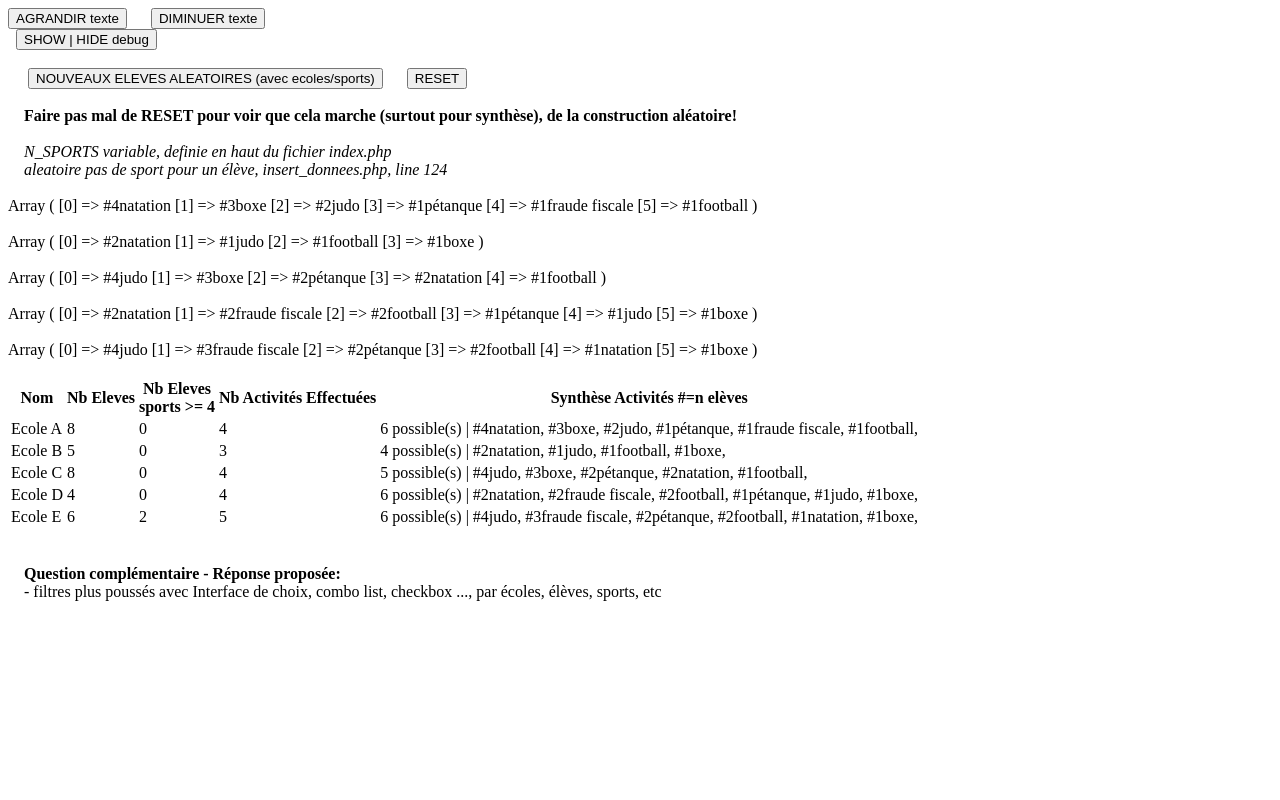
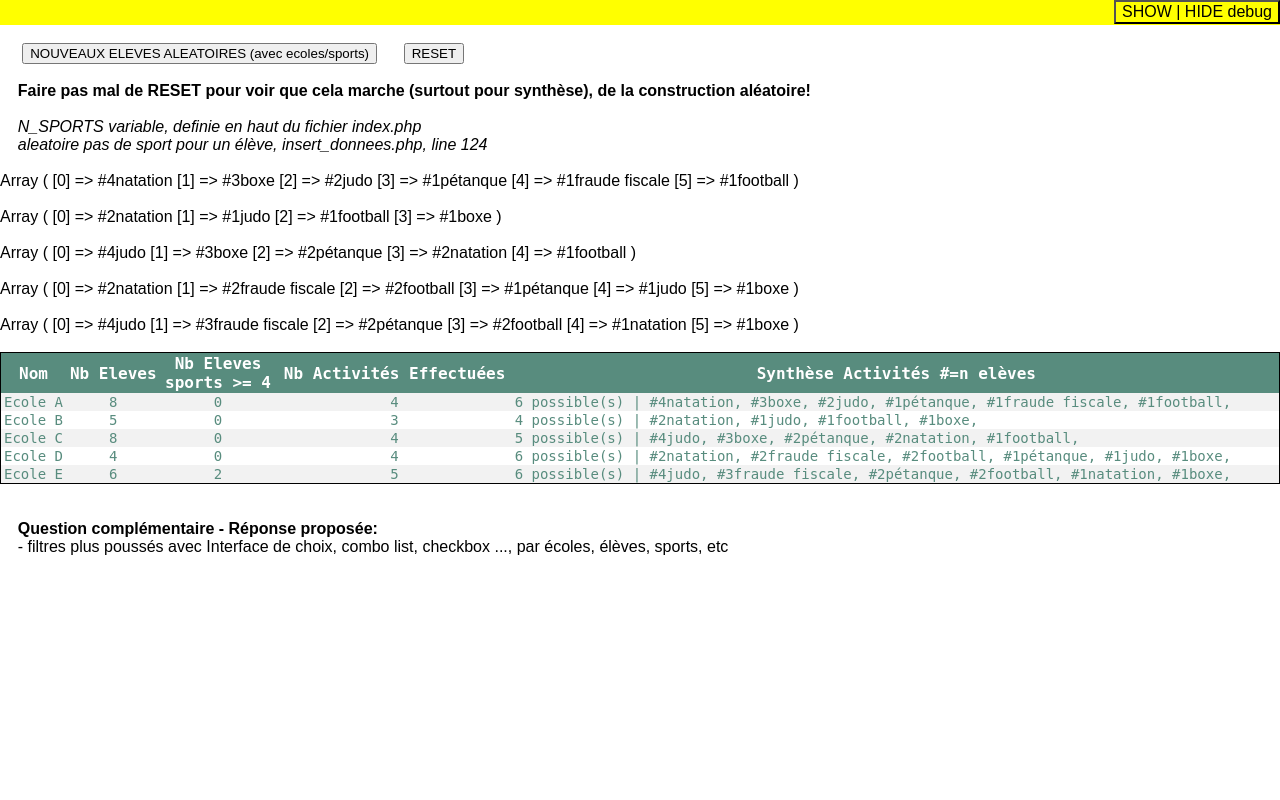
Before and after one commit to vincseize/statistiques, a PHP site: page / in a window 1280 px wide. Run offline with PHP 8.4, Linux system fonts and the light colour scheme; data that the repository does not hold is empty.

Commit message:
Update styles.css

```diff
--- a/css/styles.css
+++ b/css/styles.css
@@ -1 +1,80 @@
-blabla
+
+    body,html {
+        margin:0;
+        padding:0;
+        font-family: Arial;
+    }
+    .div_bt_agrandir{
+        margin:0;
+        padding:0;
+        display: none;
+        position: absolute;
+        top: 0;
+        left: 0;
+    }
+    .resultats_database{
+        display: block;
+        background-color: yellow;
+    }
+    .div_show_hide{
+        background-color: yellow;
+        width:100%;
+        height:25px;
+        margin:0;
+        padding:0;
+    }
+    .show_hide{
+        background-color: yellow;
+        font-size: 16px;
+        position: absolute;
+        top: 0;
+        right: 0;
+    }
+
+    table {
+        border-collapse: collapse;
+        border: 1px solid black;
+        width: 100%;
+        color: #588c7e;
+        font-family: monospace;
+        font-size: 16px;
+        text-align: left;
+    }
+    th {
+        background-color: #588c7e;
+        color: white;
+        text-align: center;
+        font-size: 16px;
+    }
+    tr:nth-child(even) {
+        background-color: #f2f2f2
+    }
+    td {
+        text-align: center;
+        font-size: 14px;
+    }
+    .td_synthese{
+        text-align: left;
+    }
+
+    .loader {
+        border: 16px solid #f3f3f3; /* Light grey */
+        border-top: 16px solid #3498db; /* Blue */
+        border-radius: 50%;
+        width: 120px;
+        height: 120px;
+        animation: spin 2s linear infinite;
+    }
+    #loader {
+        background-color: grey;
+        position: absolute;
+        z-index: 9999;
+        width: 100%;
+        height: 100%;
+        opacity:0.2;
+    }
+
+    @keyframes spin {
+        0% { transform: rotate(0deg); }
+        100% { transform: rotate(360deg); }
+    }
```
